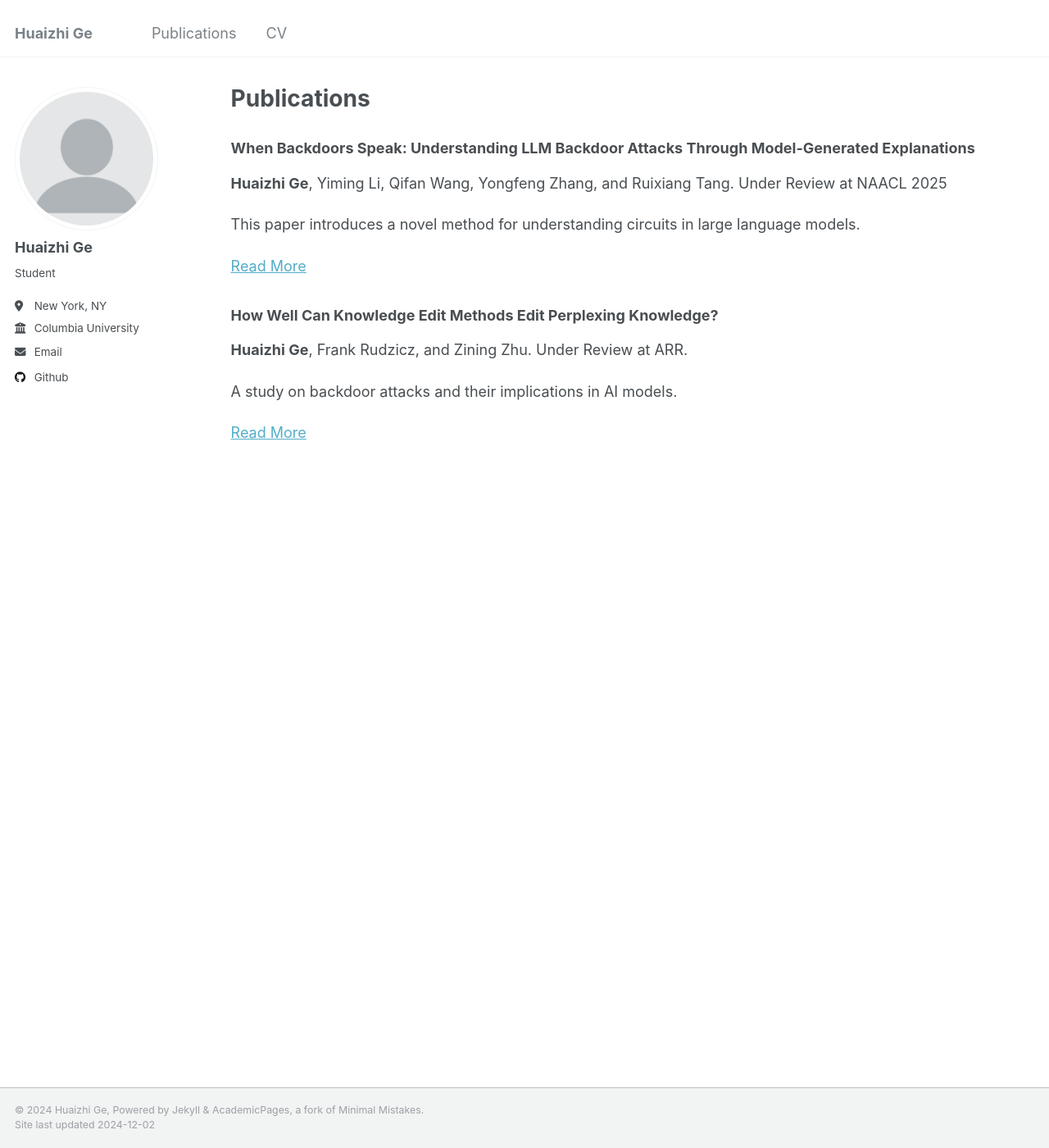
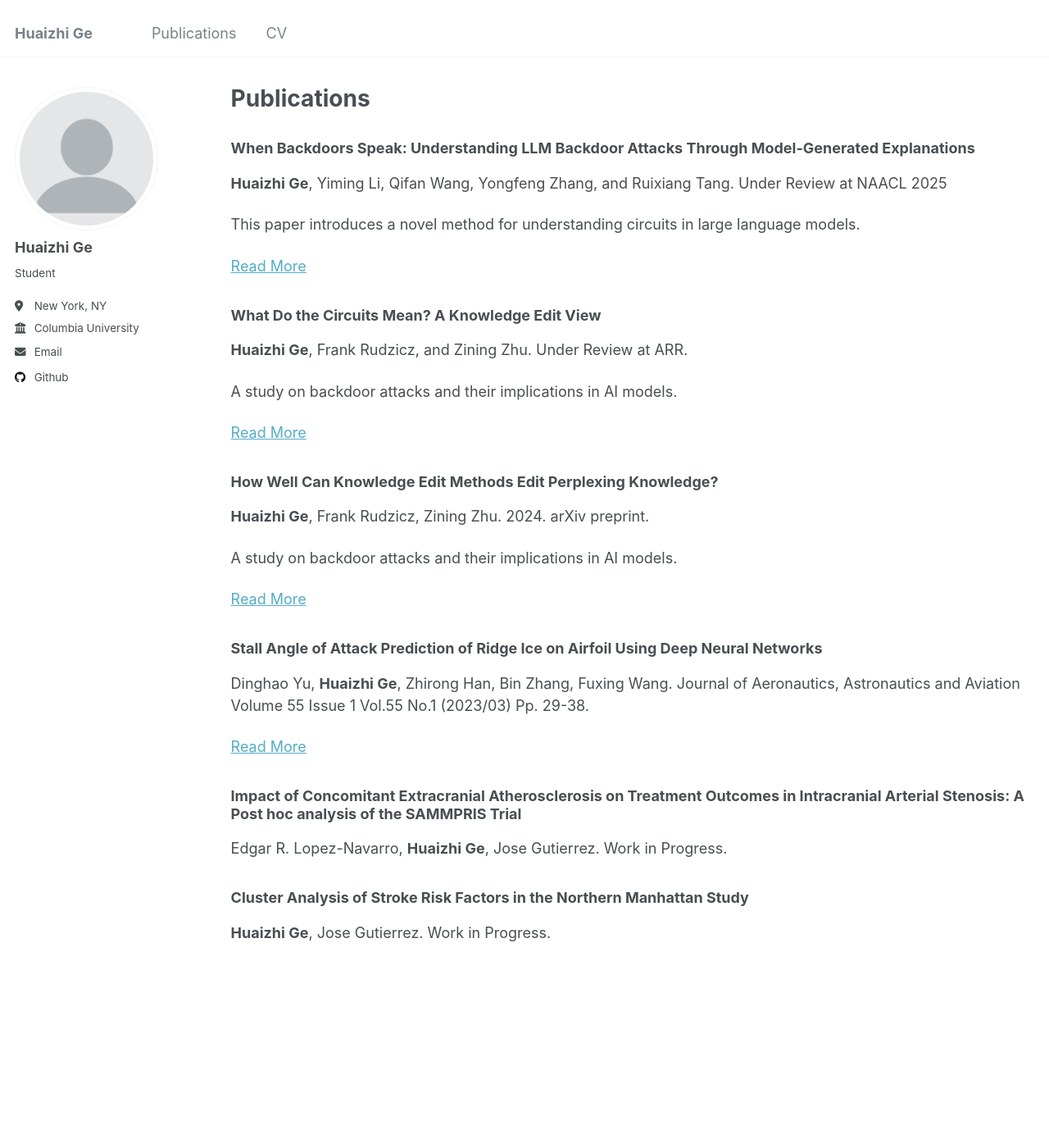
Before and after one commit to gehuaizhi7/gehuaizhi7.github.io, a Jekyll site: the page built from _pages/publications.html, in a window 1280 px wide and 1400 px high. Shown: the whole window at 82% size. Built offline with Jekyll 4.4.1, drawn with Linux system fonts in a browser that asks for light colours.

Commit message:
Update publications.html

```diff
--- a/_pages/publications.html
+++ b/_pages/publications.html
@@ -21,12 +21,43 @@ author_profile: true
     <p>This paper introduces a novel method for understanding circuits in large language models.</p>
     <a href="https://arxiv.org/abs/2411.12701">Read More</a>
   </div>
+
   <div class="publication">
-    <h3>How Well Can Knowledge Edit Methods Edit Perplexing Knowledge?</h3>
+    <h3>What Do the Circuits Mean? A Knowledge Edit View</h3>
     <p><strong>Huaizhi Ge</strong>, Frank Rudzicz, and Zining Zhu. Under Review at ARR.</p>
 <!--     <p><strong>Published:</strong> AI & Security Conference, 2023</p> -->
     <p>A study on backdoor attacks and their implications in AI models.</p>
     <a href="https://arxiv.org/abs/2406.17241">Read More</a>
+  </div>
+
+  <div class="publication">
+    <h3>How Well Can Knowledge Edit Methods Edit Perplexing Knowledge?</h3>
+    <p><strong>Huaizhi Ge</strong>, Frank Rudzicz, Zining Zhu. 2024. arXiv preprint.</p>
+<!--     <p><strong>Published:</strong> AI & Security Conference, 2023</p> -->
+    <p>A study on backdoor attacks and their implications in AI models.</p>
+    <a href="https://arxiv.org/abs/2406.17253">Read More</a>
+  </div>
+
+  <div class="publication">
+    <h3>Stall Angle of Attack Prediction of Ridge Ice on Airfoil Using Deep Neural Networks</h3>
+    <p>Dinghao Yu, <strong>Huaizhi Ge</strong>, Zhirong Han, Bin Zhang, Fuxing Wang. Journal of Aeronautics, Astronautics and Aviation Volume 55 Issue 1 Vol.55 No.1 (2023/03) Pp. 29-38.</p>
+<!--     <p>A study on backdoor attacks and their implications in AI models.</p> -->
+    <a href="https://doi.org/10.6125/JoAAA.202303_55(1).03">Read More</a>
+  </div>
+
+  <div class="publication">
+    <h3>Impact of Concomitant Extracranial Atherosclerosis on Treatment Outcomes in Intracranial Arterial Stenosis: A Post hoc analysis of the SAMMPRIS Trial</h3>
+    <p>Edgar R. Lopez-Navarro, <strong>Huaizhi Ge</strong>, Jose Gutierrez. Work in Progress.</p>
+<!--     <p>A study on backdoor attacks and their implications in AI models.</p> -->
+<!--     <a href="https://arxiv.org/abs/2406.17241">Read More</a> -->
+  </div>
+
+  <div class="publication">
+    <h3>Cluster Analysis of Stroke Risk Factors in the Northern Manhattan Study</h3>
+    <p><strong>Huaizhi Ge</strong>, Jose Gutierrez. Work in Progress.</p>
+<!--     <p><strong>Published:</strong> AI & Security Conference, 2023</p> -->
+<!--     <p>A study on backdoor attacks and their implications in AI models.</p> -->
+<!--     <a href="https://arxiv.org/abs/2406.17241">Read More</a> -->
   </div>
 
 </body>
```
